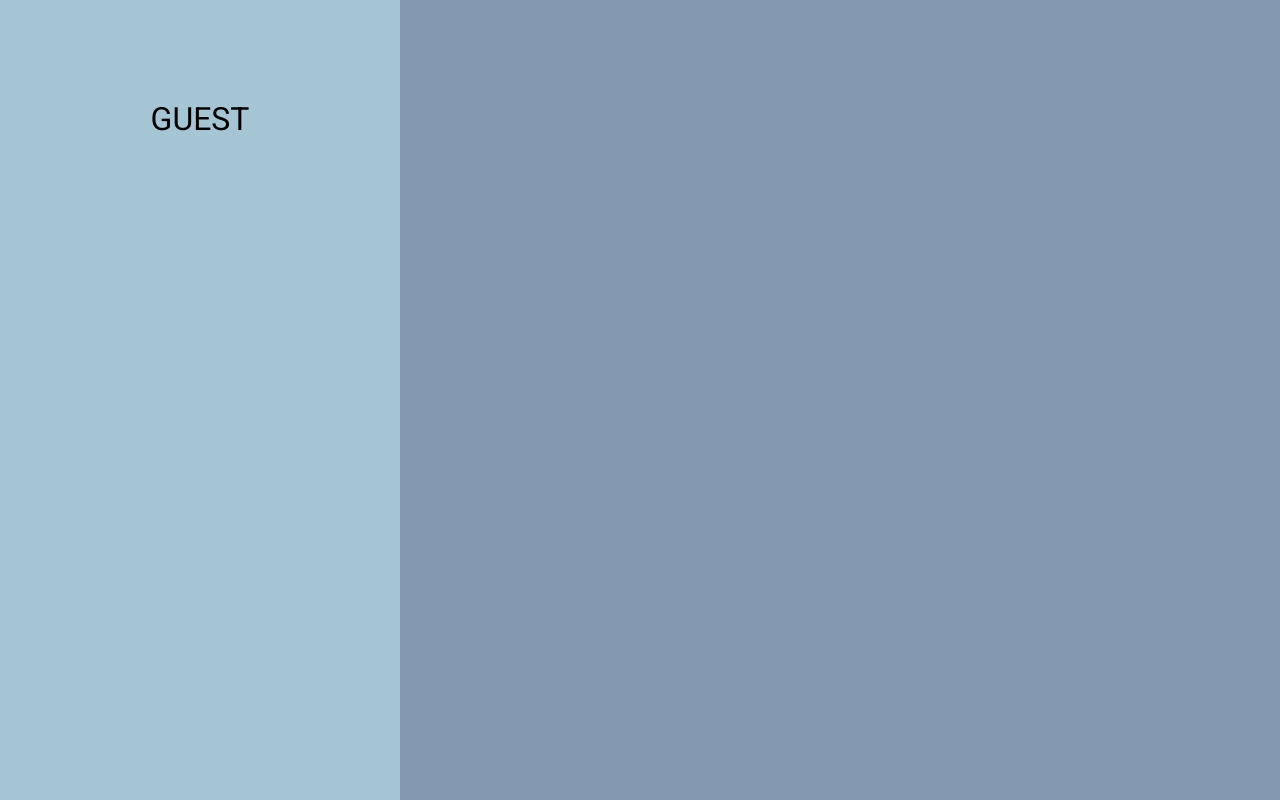
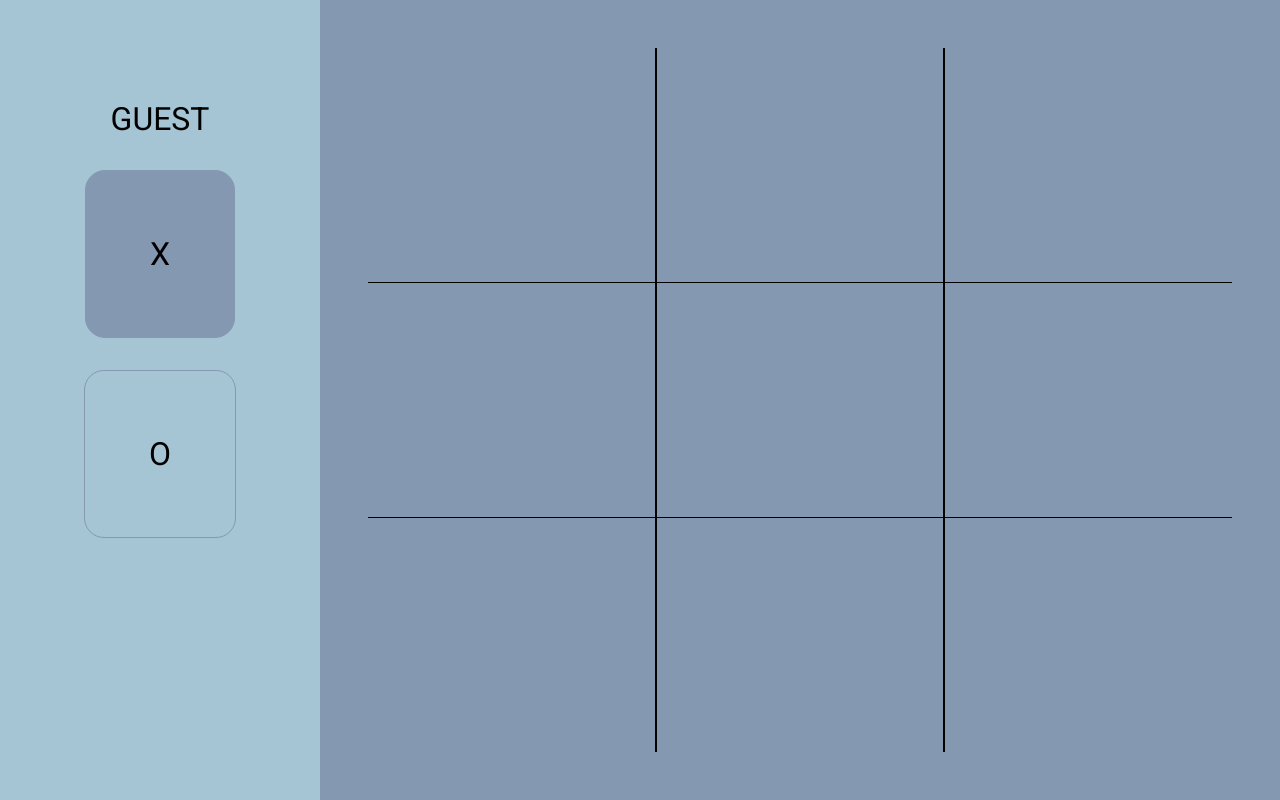
Before and after one commit to wiriim/tic-tac-toe, a plain HTML site: page index.html in a window 1280 px wide. Drawn offline with Linux system fonts and the light colour scheme.

Commit message:
Add user symbol option in UI

```diff
--- a/index.html
+++ b/index.html
@@ -9,7 +9,11 @@
 </head>
 <body>
     <div class="container">
-        <div class="left-container">GUEST</div>
+        <div class="left-container">
+            GUEST
+            <div class="cross-container" data-active="true">X</div>
+            <div class="circle-container" data-active="false">O</div>
+        </div>
         <div class="right-container">
             <div class="board-container">
                 <div class="block-container">
--- a/index.js
+++ b/index.js
@@ -50,3 +50,24 @@ let gameBoard = (function(){
 
     return {board, setCircle, setCross, setRandomCircle, setRandomCross, isGameOver};
 })();
+
+let crossContainer = document.querySelector(".cross-container");
+let circleContainer = document.querySelector(".circle-container");
+let player;
+
+crossContainer.addEventListener("click", ()=>{
+    crossContainer.dataset.active = "true";
+    circleContainer.dataset.active = "false";
+    crossContainer.style.backgroundColor = "var(--lightGrey)"
+    circleContainer.style.backgroundColor = "var(--lightBlue)"
+});
+
+circleContainer.addEventListener("click", ()=>{
+    circleContainer.dataset.active = "true";
+    crossContainer.dataset.active = "false";
+    circleContainer.style.backgroundColor = "var(--lightGrey)"
+    crossContainer.style.backgroundColor = "var(--lightBlue)"
+});
+
+crossContainer.dataset.active == "true" ? player = "X" : player = "O";
+console.log(player)
--- a/style.css
+++ b/style.css
@@ -16,15 +16,32 @@
     width: 100vw;
     height: 100vh;
     display: grid;
-    grid-template-columns: 400px 1fr;
+    grid-template-columns: minmax(250px, 1fr) minmax(900px, 3fr);
 }
 
 .left-container{
     background-color: var(--lightBlue);
     display: flex;
-    justify-content: center;
+    flex-direction: column;
+    gap: 2rem;
+    align-items: center;
     padding: 100px 0 0 0;
     font-size: 2rem;
+}
+
+.cross-container{
+    cursor: pointer;
+    background-color: var(--lightGrey);
+    padding: 4rem;
+    border-radius: 20px;
+    border: 1px solid var(--lightGrey);
+}
+
+.circle-container{
+    cursor: pointer;
+    padding: 4rem;
+    border-radius: 20px;
+    border: 1px solid var(--lightGrey);
 }
 
 .right-container{
@@ -32,5 +49,23 @@
 }
 
 .board-container{
+    height: 100%;
+    padding: 3rem;
+}
 
+.block-container{
+    background-color: black;
+    height: 100%;
+    gap: 0.1rem;
+    display: grid;
+    grid-template-columns: auto auto auto;
+    grid-template-rows: auto auto auto;
 }
+
+.block{
+    background-color: var(--lightGrey);
+}
+
+.block:hover{
+    background-color: var(--lightBlue);
+}
```
